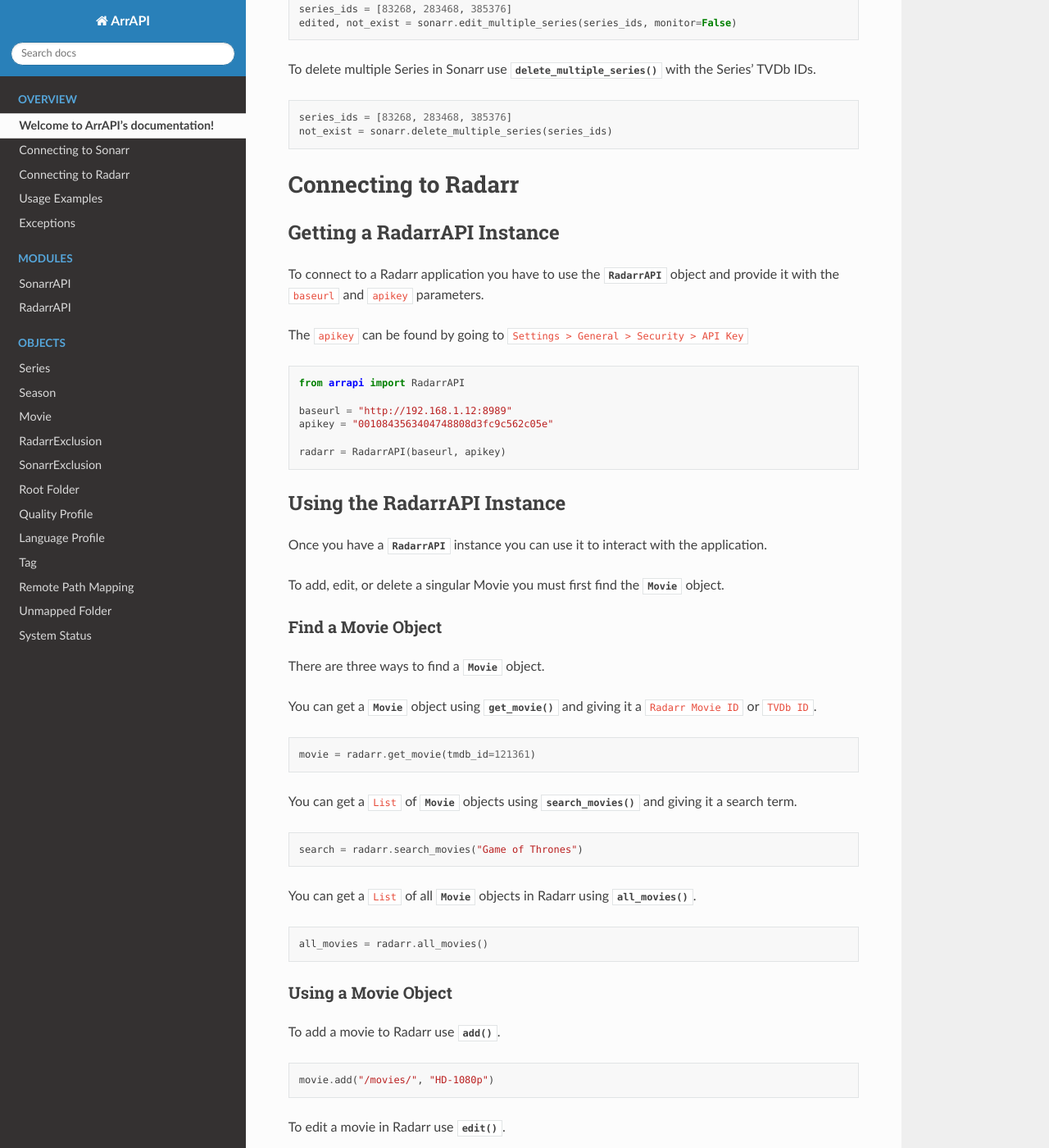
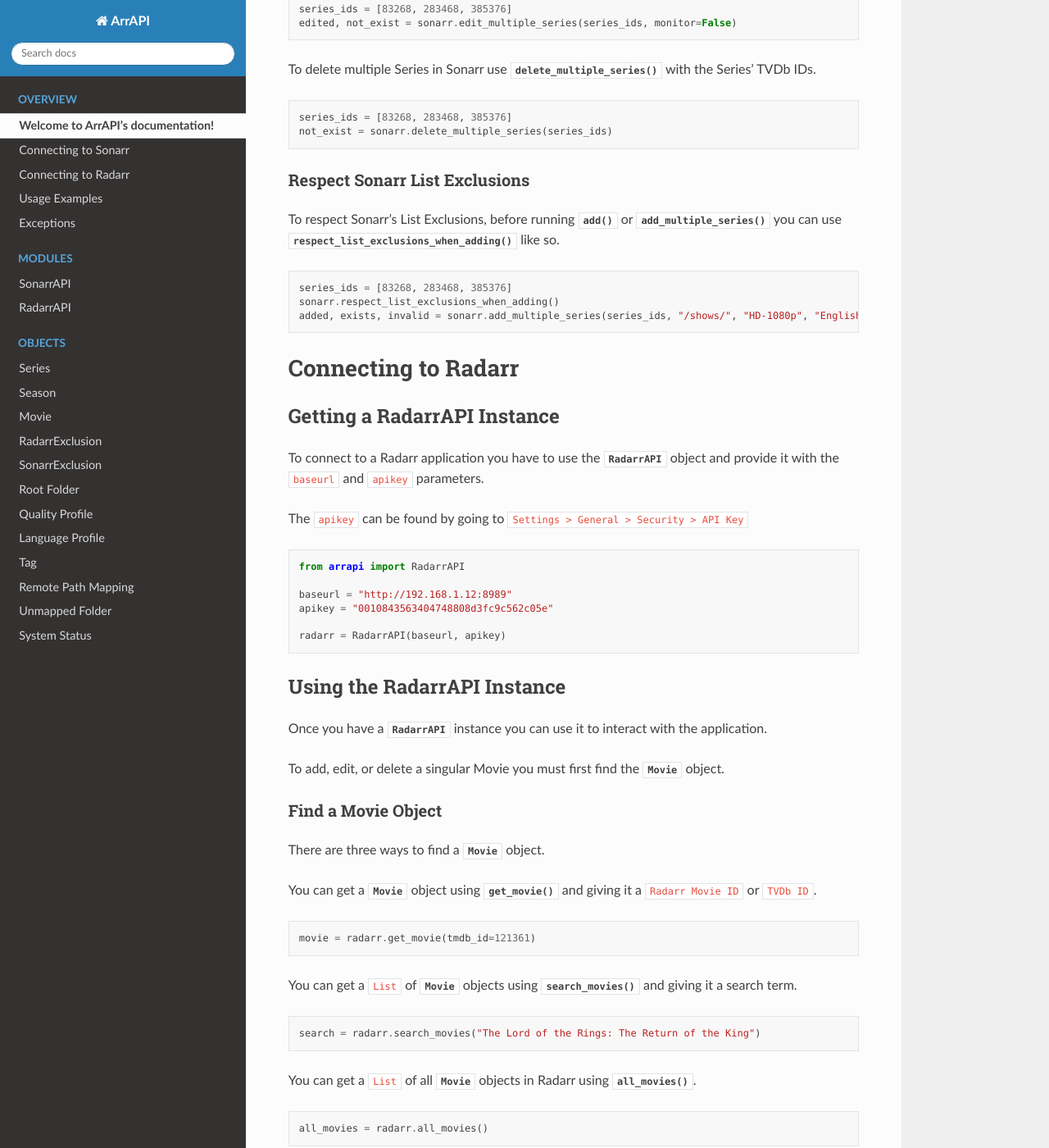
Before and after one commit to Kometa-Team/ArrAPI, a Sphinx documentation site: the page built from docs/intro.rst, in a window 1280 px wide and 1400 px high, scrolled down 2133 px. Shown: the whole window at 82% size. Built offline with Sphinx 7.4.7 and the Read the Docs theme 2.0.0, drawn with Linux system fonts in a browser that asks for light colours; the version number could not be read and is left out; some of the changed text lies outside the part shown.

Commit message:
doc update

```diff
--- a/docs/intro.rst
+++ b/docs/intro.rst
@@ -2,7 +2,7 @@
 Welcome to ArrAPI's documentation!
 ==========================================================
 
-.. image:: https://app.travis-ci.com/meisnate12/ArrAPI.svg?branch=master&style=plastic
+.. image:: https://img.shields.io/travis/com/meisnate12/ArrAPI?style=plastic
     :target: https://app.travis-ci.com/meisnate12/ArrAPI
     :alt: Build Testing
 
@@ -17,6 +17,10 @@ Welcome to ArrAPI's documentation!
 .. image:: https://img.shields.io/pypi/v/ArrAPI?style=plastic
     :target: https://pypi.org/project/arrapi/
     :alt: PyPI
+
+.. image:: https://img.shields.io/pypi/dm/arrapi.svg?style=plastic
+    :target: https://pypi.org/project/arrapi/
+    :alt: Downloads
 
 .. image:: https://img.shields.io/github/commits-since/meisnate12/ArrAPI/latest?style=plastic
     :target: https://github.com/meisnate12/ArrAPI/commits/master
@@ -138,6 +142,17 @@ To delete multiple Series in Sonarr use :meth:`~arrapi.apis.sonarr.SonarrAPI.del
     series_ids = [83268, 283468, 385376]
     not_exist = sonarr.delete_multiple_series(series_ids)
 
+Respect Sonarr List Exclusions
+++++++++++++++++++++++++++++++++++++++++++++++++++++++++++
+
+To respect Sonarr's List Exclusions, before running :meth:`~arrapi.objs.reload.Series.add` or :meth:`~arrapi.apis.sonarr.SonarrAPI.add_multiple_series` you can use :meth:`~arrapi.apis.sonarr.SonarrAPI.respect_list_exclusions_when_adding` like so.
+
+.. code-block:: python
+
+    series_ids = [83268, 283468, 385376]
+    sonarr.respect_list_exclusions_when_adding()
+    added, exists, invalid = sonarr.add_multiple_series(series_ids, "/shows/", "HD-1080p", "English")
+
 Connecting to Radarr
 ==========================================================
 
@@ -179,7 +194,7 @@ You can get a ``List`` of :class:`~arrapi.objs.reload.Movie` objects using :meth
 
 .. code-block:: python
 
-    search = radarr.search_movies("Game of Thrones")
+    search = radarr.search_movies("The Lord of the Rings: The Return of the King")
 
 You can get a ``List`` of all :class:`~arrapi.objs.reload.Movie` objects in Radarr using :meth:`~arrapi.apis.radarr.RadarrAPI.all_movies`.
 
@@ -232,6 +247,17 @@ To delete multiple Movies in Radarr use :meth:`~arrapi.apis.radarr.RadarrAPI.del
     movie_ids = [11, 1891, 1892, 1893, 1894, 1895]
     not_exist = radarr.delete_multiple_movies(movie_ids)
 
+Respect Radarr List Exclusions
+++++++++++++++++++++++++++++++++++++++++++++++++++++++++++
+
+To respect Radarr's List Exclusions, before running :meth:`~arrapi.objs.reload.Series.add` or :meth:`~arrapi.apis.sonarr.SonarrAPI.add_multiple_series` you can use :meth:`~arrapi.apis.sonarr.SonarrAPI.respect_list_exclusions_when_adding` like so.
+
+.. code-block:: python
+
+    movie_ids = [11, 1891, 1892, 1893, 1894, 1895]
+    radarr.respect_list_exclusions_when_adding()
+    added, exists, invalid = radarr.add_multiple_movies(movie_ids, "/movies/", "HD-1080p")
+
 Usage Examples
 ==========================================================
 
```
Also changed, not shown: README.rst (+99 -67 lines).
